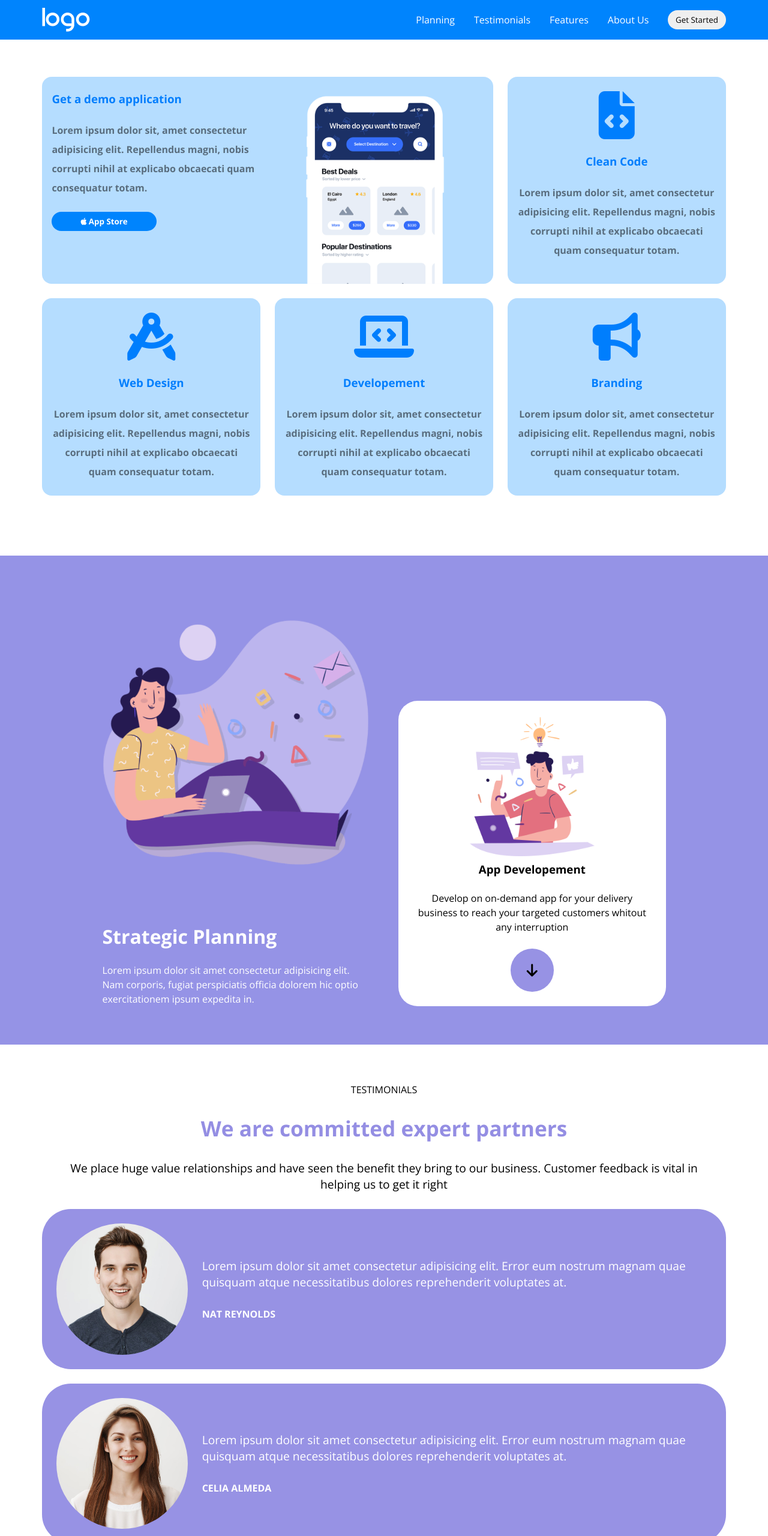
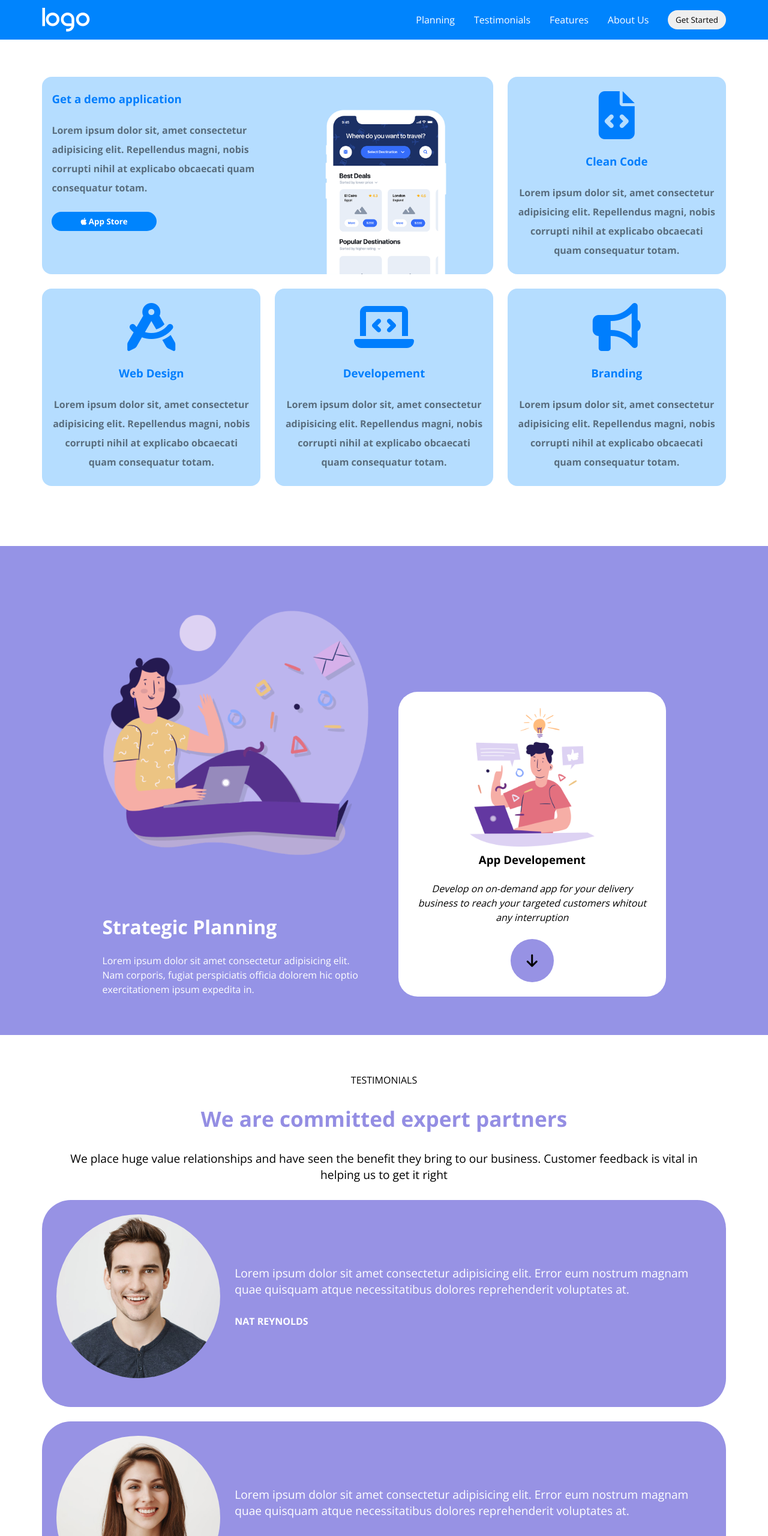
Before and after one commit to FabioLongoni/htmlcss-responsive-layout, a plain HTML site: page index.html in a window 1280 px wide. Shown: the top 2560 px of the page at 60% size. Drawn offline with nearby package versions, Linux system fonts and the light colour scheme.

Commit message:
vari/ritocchi

```diff
--- a/css/app.css
+++ b/css/app.css
@@ -44,6 +44,7 @@ header {
     justify-content: space-between;
     align-items: center;
     padding: 0.8rem 0;
+    gap: 2rem;
 }
 
 header ul {
@@ -69,11 +70,12 @@ header ul {
     padding: 1.5rem 1rem 0 1rem;
     border-radius: 1rem;
     background-color: #b5ddff;
-    flex-basis: calc(calc(100% - 3rem)/3);
+    flex-basis: 30%;
+    flex-grow: 1;
 }
 .large {
-    flex-grow: 1;
-    flex-basis: calc(calc(100% / 3 * 2) - 1.5rem);
+    flex-grow: 2;
+    flex-basis: calc(60% + 1.5rem);
 }
 
 .col-1 h3 {
@@ -90,8 +92,9 @@ header ul {
 }
 
 .first-card img {
-    width: 40%;
+    width: 35%;
     align-self: flex-end;
+    margin: 0 auto;
 }
 
 .first-card {
@@ -186,6 +189,11 @@ header ul {
     border-radius: 50%;
     padding: 1.5rem 1.7rem;
     background-color: #9792e4;
+    color: black;
+}
+
+.italic {
+    font-style: italic;
 }
 
 /* terza sezione */
@@ -235,14 +243,14 @@ header ul {
 
 .card-3 {
     display: flex;
-    padding: 1.5rem;
+    padding: 1.5rem 1.5rem 3rem 1.5rem;
     gap: 1.5rem;
     align-items: center;
     color: white;
 }
 
 .card-3 img {
-    width: calc(100% / 5);
+    width: calc(100% / 4);
     aspect-ratio: 1;
     object-fit: cover;
     border-radius: 50%;
@@ -271,7 +279,8 @@ header ul {
 .col-4 {
     padding: 1.5rem;
     background-color: white;
-    flex-basis: calc(calc(100% - 3rem) / 3);
+    flex-basis: 30%;
+    flex-grow: 1;
     border-radius: 1.5rem;
     color: #888888;
 }
@@ -436,7 +445,7 @@ footer {
 
 
 /* displaytablet */
-@media all and (max-width:811px)  {
+@media all and (max-width:769px)  {
     .list-item-nav-bar {
         display: none;
     }
@@ -449,18 +458,21 @@ footer {
     }
     .first-card img {
         align-self: flex-start;
+        width: 42%;
+        margin: 0;
     }
     .row-2 {
         flex-direction: column;
     }
     .col-4 {
-        flex-basis: calc(calc(100% - 1.5rem)/2);
+        flex-basis: 40%;
+        flex-grow: 1;
     }
 
 }
 
 /* displaysmartphone */
-@media all and (max-width:376px)  {
+@media all and (max-width:415px)  {
     .list-item-nav-bar {
         display: none;
     }
@@ -471,6 +483,11 @@ footer {
     .row {
         flex-direction: column;
     }
+
+    .col-1 {
+        padding: 1.5rem 1.5rem 0 1.5rem;
+    }
+
     .first-card img {
         align-self: center;
         width: 100%;
--- a/index.html
+++ b/index.html
@@ -98,8 +98,8 @@
                     <div class="second-plan-content">
                         <img src="img/planning2.png" alt="">
                         <h3>App Developement</h3>
-                        <p>Develop on on-demand app for your delivery business to reach your targeted customers whitout any interruption</p>
-                        <i class="fa-solid fa-arrow-down"></i>
+                        <p class="italic">Develop on on-demand app for your delivery business to reach your targeted customers whitout any interruption</p>
+                        <a href=""><i class="fa-solid fa-arrow-down"></i></a>
                     </div>
                 </div>
             </div>
```
